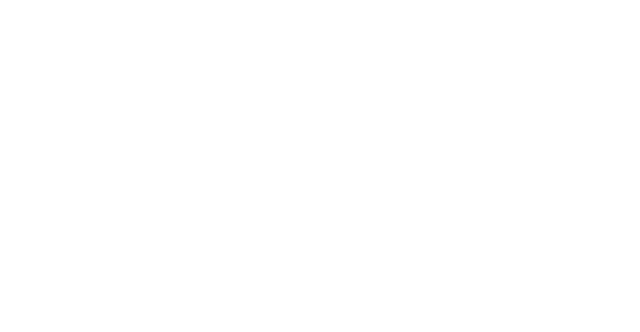
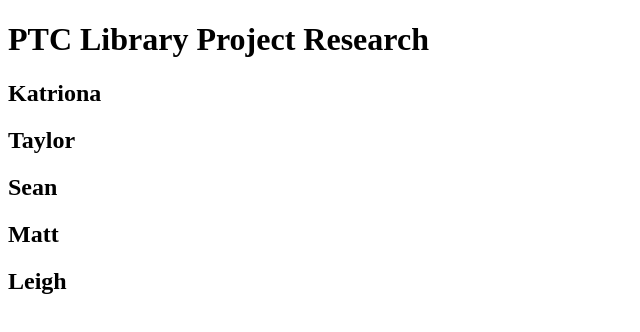
Before and after one commit to Sbarr2/pm2_research_ptclibrary-main, a plain HTML site: page index.html in a window 1280 px wide. Shown: the whole page, without its empty margins (0-640 px from the left). Drawn offline with Linux system fonts and the light colour scheme.

Commit message:
Added h1/formatting

```diff
--- a/index.html
+++ b/index.html
@@ -1,9 +1,37 @@
 <!doctype html>
 
+<html lang="en">
+
     <head>
+
+        <meta charset="utf-8">
+        <meta name="viewport" content="width=device-width, initial-scale=1, maximum-scale=1">
+        <title>PTC Library Project</title>
+
     </head>
 
     <body>
+
+        <header>
+
+            <h1>PTC Library Project Research</h1>
+
+        </header>
+
+        <main>
+
+            <h2>Katriona</h2>
+
+            <h2>Taylor</h2>
+
+            <h2>Sean</h2>
+
+            <h2>Matt</h2>
+
+            <h2>Leigh</h2>
+
+        </main>
+
     </body>
 
 </html>
```
